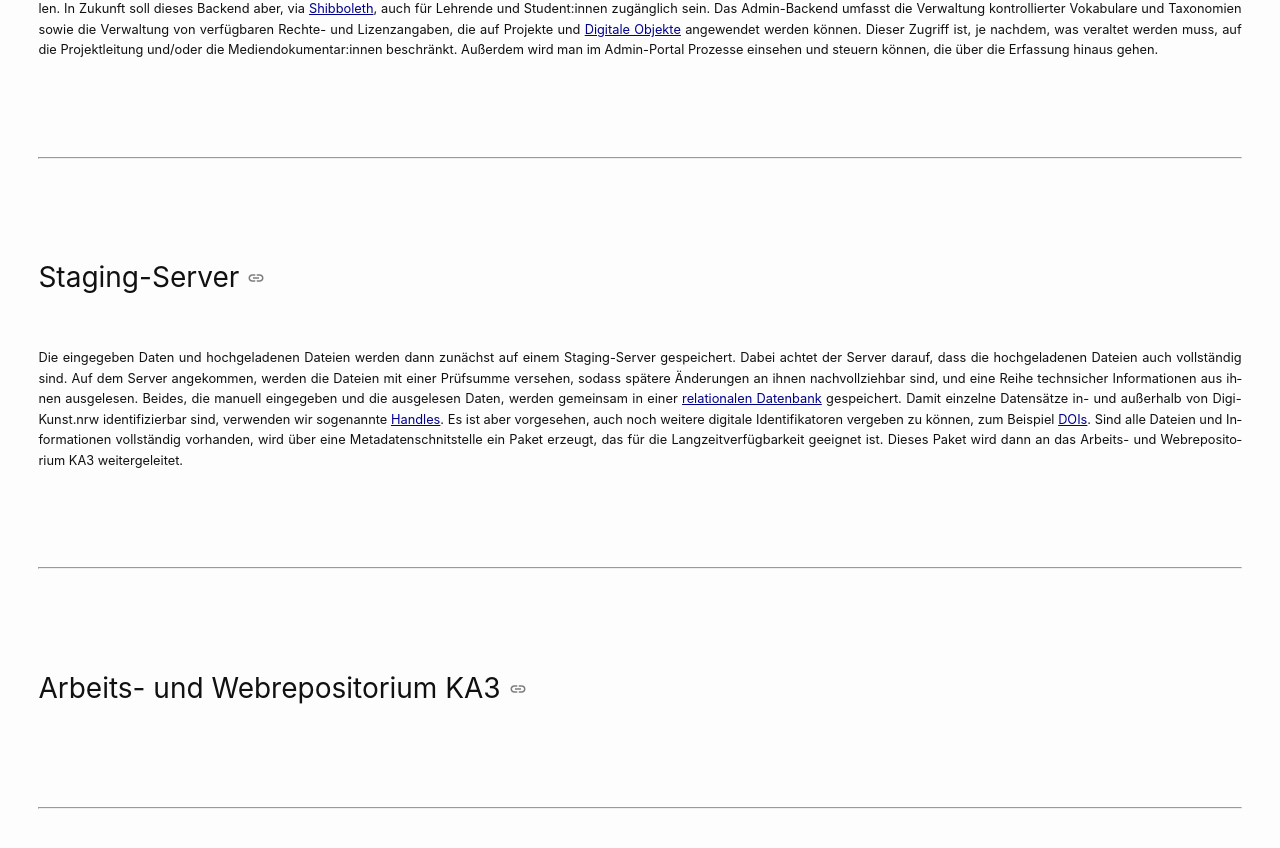
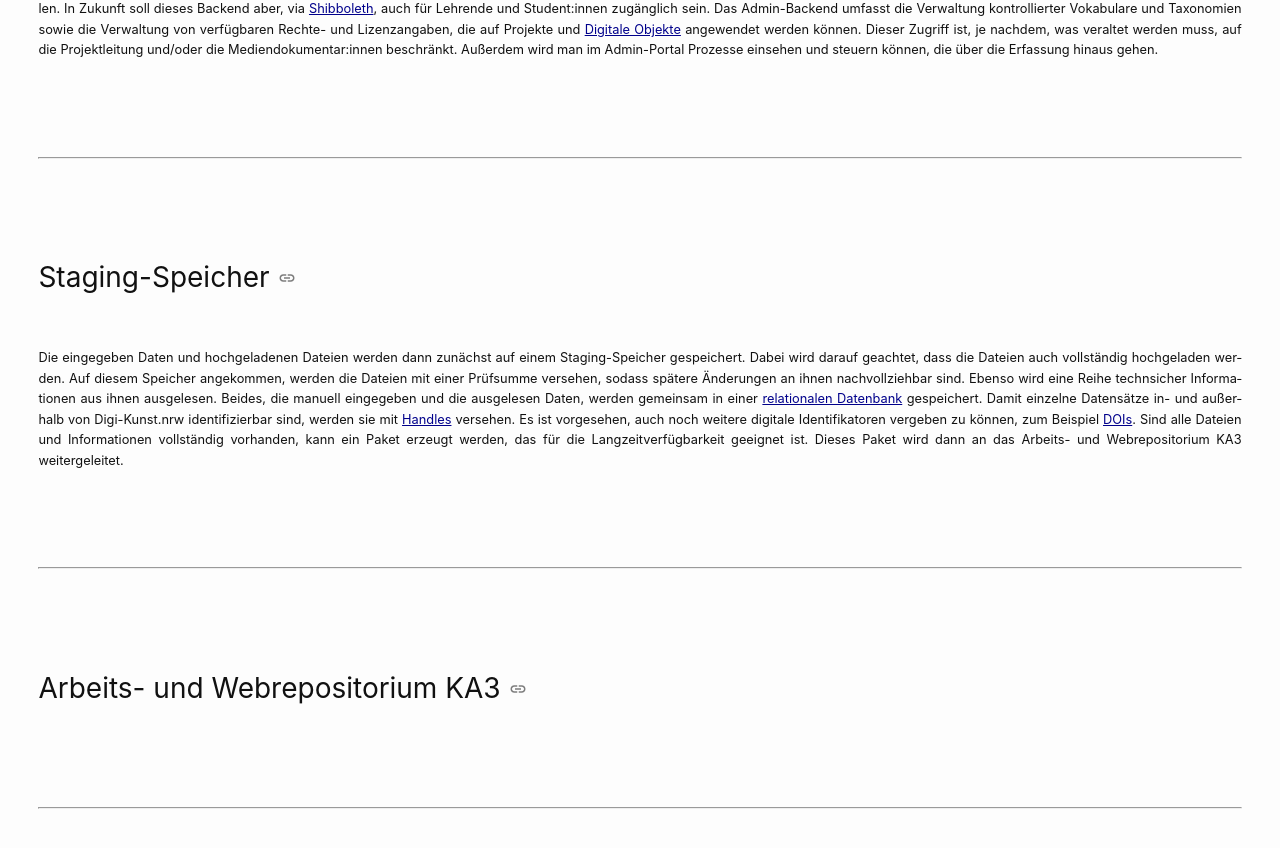
Before and after one commit to christiansievers/site-test, a Jekyll site: the page built from technische-dokumentation/infrastruktur.markdown, in a window 1280 px wide and 900 px high, scrolled down 1902 px. Shown: the top 848 px of the window. Built offline with Jekyll 4.4.1, drawn with Linux system fonts in a browser that asks for light colours; a script that is not in the unit is left out.

Commit message:
Text für die Seite Infrastruktur (5)

```diff
--- a/technische-dokumentation/infrastruktur.markdown
+++ b/technische-dokumentation/infrastruktur.markdown
@@ -21,9 +21,9 @@ Das Erfassungsportal besteht aus dem Erfassungs-Backend und dem Admin-Backend. I
 
 ----
 
-## Staging-Server
+## Staging-Speicher
 
-Die eingegeben Daten und hochgeladenen Dateien werden dann zunächst auf einem Staging-Server gespeichert. Dabei achtet der Server darauf, dass die hochgeladenen Dateien auch vollständig sind. Auf dem Server angekommen, werden die Dateien mit einer Prüfsumme versehen, sodass spätere Änderungen an ihnen nachvollziehbar sind, und eine Reihe technsicher Informationen aus ihnen ausgelesen. Beides, die manuell eingegeben und die ausgelesen Daten, werden gemeinsam in einer [relationalen Datenbank](https://www.ibm.com/de-de/topics/relational-databases) gespeichert. Damit einzelne Datensätze in- und außerhalb von Digi-Kunst.nrw identifizierbar sind, verwenden wir sogenannte [Handles](https://www.handle.net/). Es ist aber vorgesehen, auch noch weitere digitale Identifikatoren vergeben zu können, zum Beispiel [DOIs](https://www.doi.org/). Sind alle Dateien und Informationen vollständig vorhanden, wird über eine Metadatenschnitstelle ein Paket erzeugt, das für die Langzeitverfügbarkeit geeignet ist. Dieses Paket wird dann an das Arbeits- und Webrepositorium KA3 weitergeleitet.
+Die eingegeben Daten und hochgeladenen Dateien werden dann zunächst auf einem Staging-Speicher gespeichert. Dabei wird darauf geachtet, dass die Dateien auch vollständig hochgeladen werden. Auf diesem Speicher angekommen, werden die Dateien mit einer Prüfsumme versehen, sodass spätere Änderungen an ihnen nachvollziehbar sind. Ebenso wird eine Reihe technsicher Informationen aus ihnen ausgelesen. Beides, die manuell eingegeben und die ausgelesen Daten, werden gemeinsam in einer [relationalen Datenbank](https://www.ibm.com/de-de/topics/relational-databases) gespeichert. Damit einzelne Datensätze in- und außerhalb von Digi-Kunst.nrw identifizierbar sind, werden sie mit [Handles](https://www.handle.net/) versehen. Es ist vorgesehen, auch noch weitere digitale Identifikatoren vergeben zu können, zum Beispiel [DOIs](https://www.doi.org/). Sind alle Dateien und Informationen vollständig vorhanden, kann ein Paket erzeugt werden, das für die Langzeitverfügbarkeit geeignet ist. Dieses Paket wird dann an das Arbeits- und Webrepositorium KA3 weitergeleitet.
 
 ----
 
```
